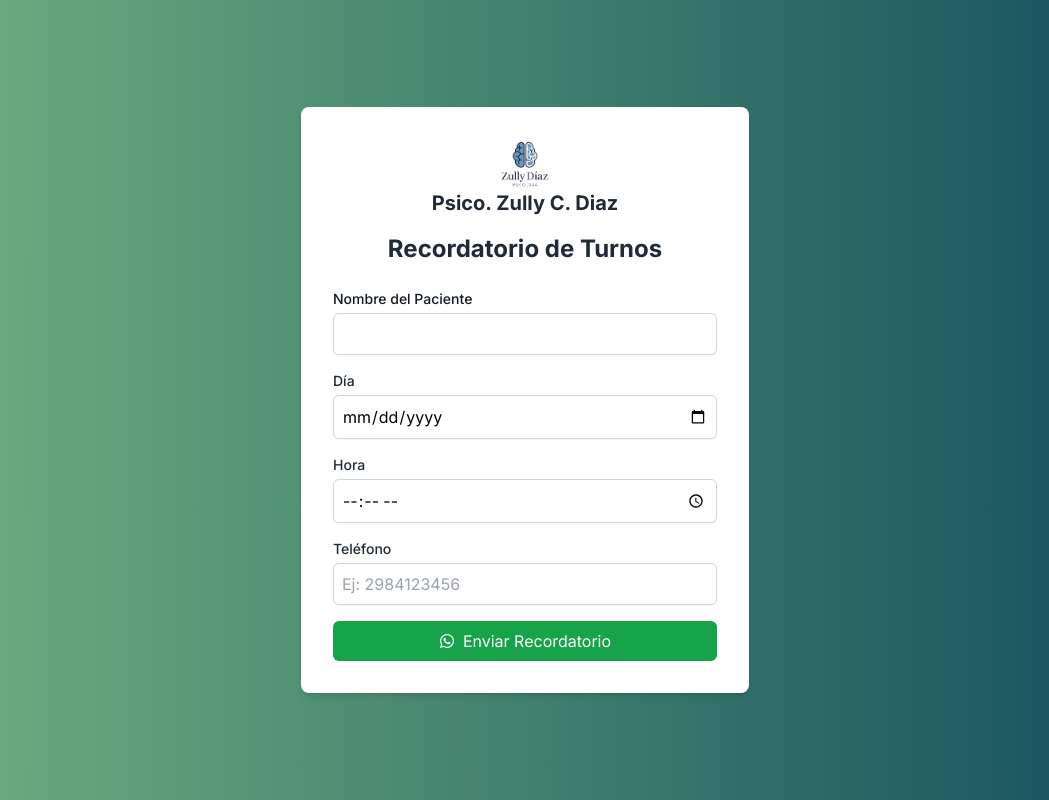
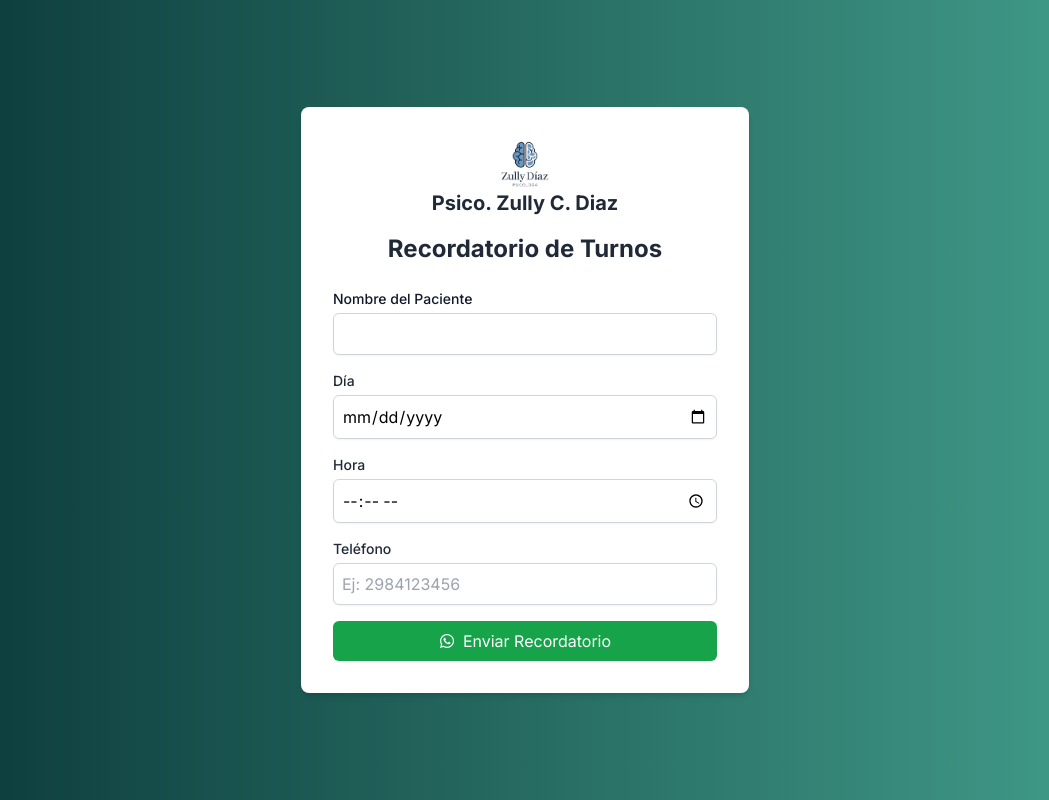
Before and after one commit to luismagnum/turno, a Next.js app: page / in a window 1280 px wide. Shown: the whole page, without its empty margins (115-1164 px from the left). Built offline with nearby package versions, Linux system fonts and the light colour scheme.

Commit message:
changecolor

```diff
--- a/src/app/globals.css
+++ b/src/app/globals.css
@@ -10,8 +10,10 @@
 }*/
 
 body {
-  font-family: 'Roboto', sans-serif;
-  background: #134E5E;  /* fallback for old browsers */
-  background: -webkit-linear-gradient(to right, #71B280, #134E5E);  /* Chrome 10-25, Safari 5.1-6 */
-  background: linear-gradient(to right, #71B280, #134E5E); /* W3C, IE 10+/ Edge, Firefox 16+, Chrome 26+, Opera 12+, Safari 7+ */
+  font-family: 'Monserrat', sans-serif;
+  background: #44A08D;  /* fallback for old browsers */
+background: -webkit-linear-gradient(to right, #093637, #44A08D);  /* Chrome 10-25, Safari 5.1-6 */
+background: linear-gradient(to right, #093637, #44A08D); /* W3C, IE 10+/ Edge, Firefox 16+, Chrome 26+, Opera 12+, Safari 7+ */
+
+
 }
```
